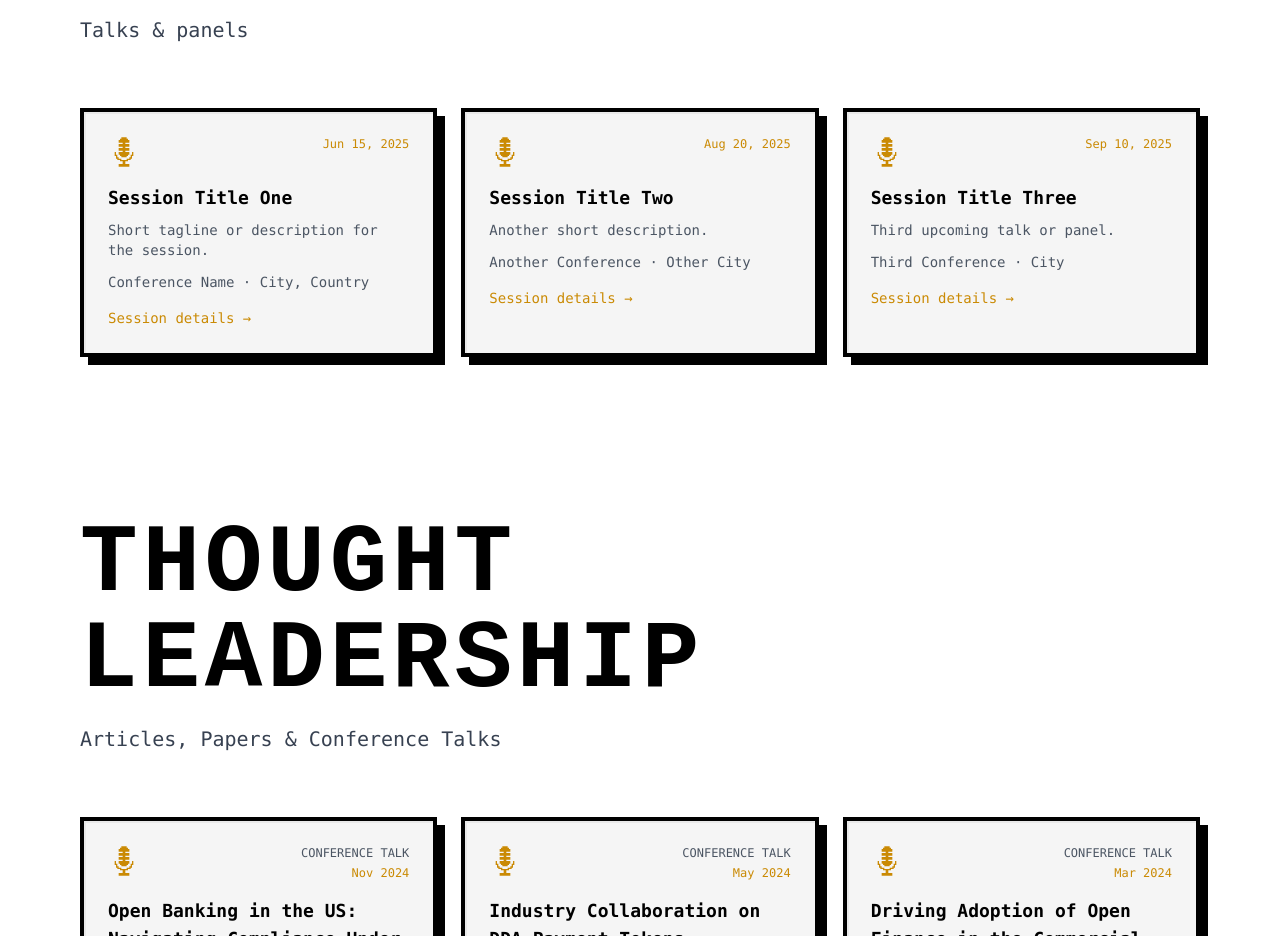
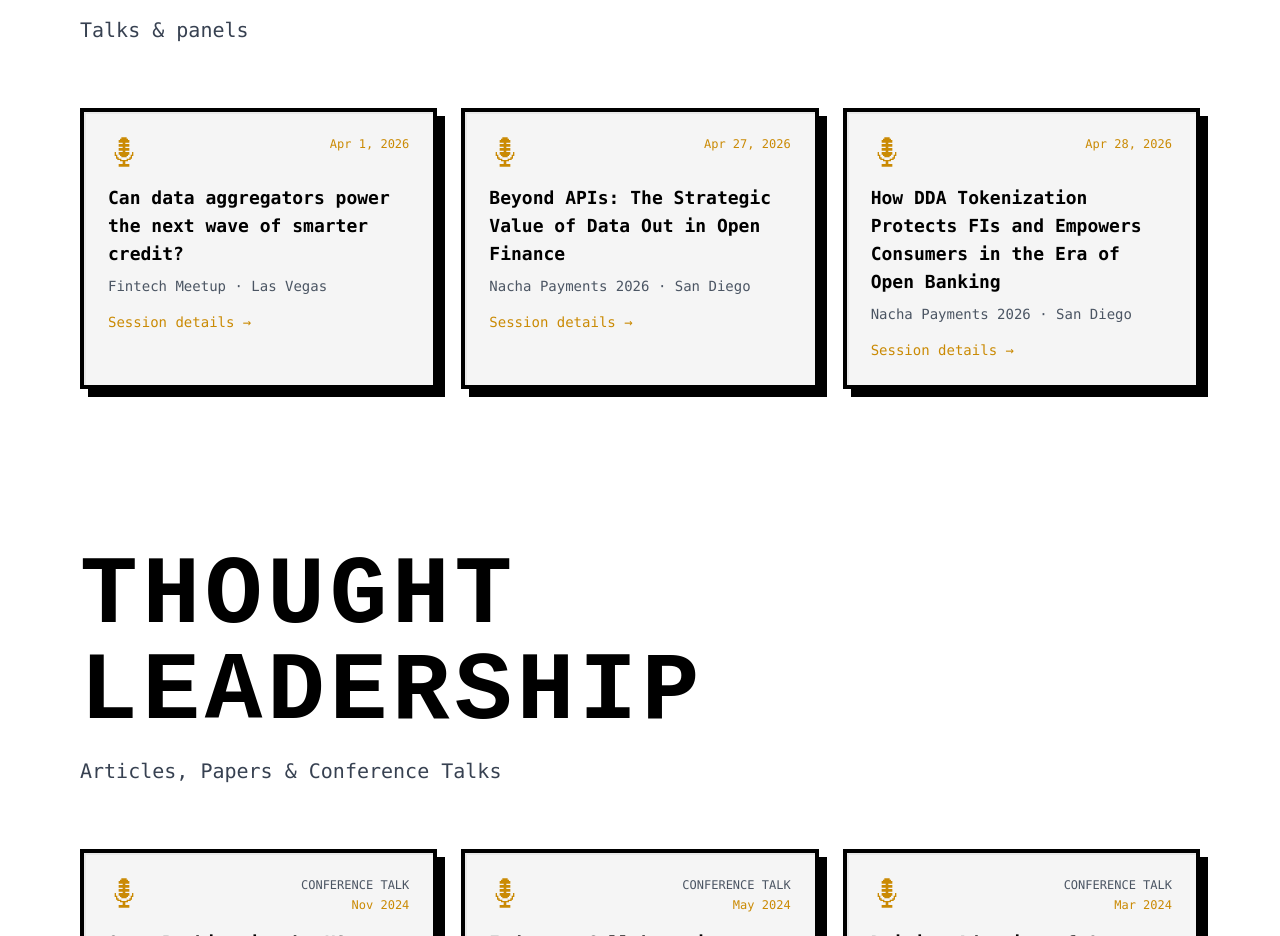
Before and after one commit to florian-wahl/wahlflorian.com, a Next.js app: page / in a window 1280 px wide. Shown: the part 1100-2036 px from the top of the page. Built offline with nearby package versions, Linux system fonts and the light colour scheme; no server answers.

Commit message:
Update data to reflect upcoming talks

```diff
--- a/constants/data.ts
+++ b/constants/data.ts
@@ -191,28 +191,25 @@ const userData: UserData = {
     ],
     upcomingEngagements: [
         {
-            title: "Session Title One",
-            description: "Short tagline or description for the session.",
-            date: "2025-06-15",
-            conference: "Conference Name",
-            location: "City, Country",
-            link: "https://example.com/session-one",
+            title: "Can data aggregators power the next wave of smarter credit?",
+            date: "2026-04-01",
+            conference: "Fintech Meetup",
+            location: "Las Vegas",
+            link: "https://fintechmeetup.com/agendas/2026-agenda/can-data-aggregators-power-the-next-wave-of-s",
         },
         {
-            title: "Session Title Two",
-            description: "Another short description.",
-            date: "2025-08-20",
-            conference: "Another Conference",
-            location: "Other City",
-            link: "https://example.com/session-two",
+            title: "Beyond APIs: The Strategic Value of Data Out in Open Finance",
+            date: "2026-04-27",
+            conference: "Nacha Payments 2026",
+            location: "San Diego",
+            link: "https://payments.nacha.org/session/beyond-apis-strategic-value-data-out-open-finance",
         },
         {
-            title: "Session Title Three",
-            description: "Third upcoming talk or panel.",
-            date: "2025-09-10",
-            conference: "Third Conference",
-            location: "City",
-            link: "https://example.com/session-three",
+            title: "How DDA Tokenization Protects FIs and Empowers Consumers in the Era of Open Banking",
+            date: "2026-04-28",
+            conference: "Nacha Payments 2026",
+            location: "San Diego",
+            link: "https://payments.nacha.org/session/how-dda-tokenization-protects-fis-and-empowers-consumers-era-open-banking",
         },
     ],
     about: {
```
